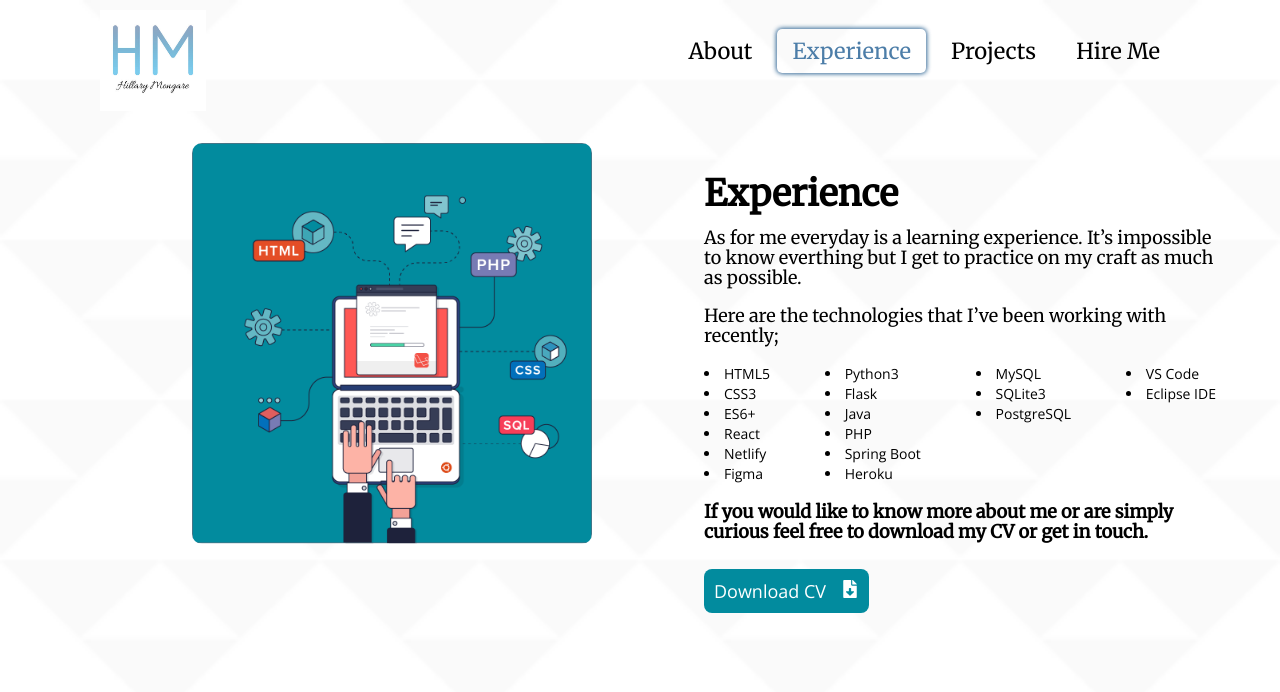
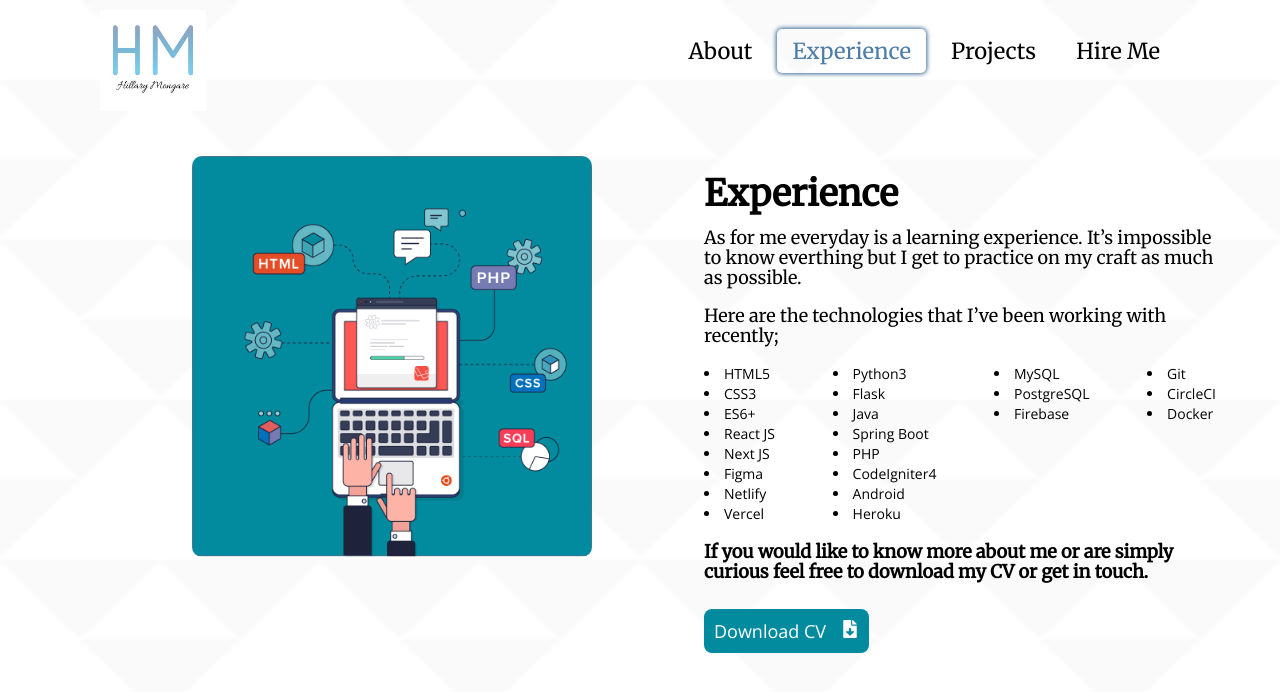
Before and after one commit to mongare70/my-portfolio-website-next-js-FE, a Next.js app: page /experience in a window 1280 px wide. Shown: the top 692 px of the page. Built offline with nearby package versions, Linux system fonts and the light colour scheme.

Commit message:
1920x1080 screen optimization

```diff
--- a/components/forms/ContactForm.module.css
+++ b/components/forms/ContactForm.module.css
@@ -87,14 +87,14 @@
   .form-control textarea,
   .form-control select {
     width: 100%;
-    max-width: 95%;
+    max-width: 100%;
   }
 
   .form-control-invalid input,
   .form-control-invalid textarea,
   .form-control-invalid select {
     width: 100%;
-    max-width: 95%;
+    max-width: 100%;
   }
 
   .form-actions button {
--- a/pages/experience.js
+++ b/pages/experience.js
@@ -30,26 +30,31 @@ const Experience = () => {
               <li>HTML5</li>
               <li>CSS3</li>
               <li>ES6+</li>
-              <li>React</li>
+              <li>React JS</li>
+              <li>Next JS</li>
+              <li>Figma</li>
               <li>Netlify</li>
-              <li>Figma</li>
+              <li>Vercel</li>
             </div>
             <div className={classes["skills-list-item"]}>
               <li>Python3</li>
               <li>Flask</li>
               <li>Java</li>
+              <li>Spring Boot</li>
               <li>PHP</li>
-              <li>Spring Boot</li>
+              <li>CodeIgniter4</li>
+              <li>Android</li>
               <li>Heroku</li>
             </div>
             <div className={classes["skills-list-item"]}>
               <li>MySQL</li>
-              <li>SQLite3</li>
               <li>PostgreSQL</li>
+              <li>Firebase</li>
             </div>
             <div className={classes["skills-list-item"]}>
-              <li>VS Code</li>
-              <li>Eclipse IDE</li>
+              <li>Git</li>
+              <li>CircleCI</li>
+              <li>Docker</li>
             </div>
           </div>
           <p className={classes.recommendation}>
--- a/styles/Experience.module.css
+++ b/styles/Experience.module.css
@@ -20,7 +20,7 @@
 
 .control2 {
   z-index: -1;
-  margin-top: 4%;
+  margin-top: 5%;
   margin-left: 15%;
   height: 400px;
   width: 400px;
@@ -100,3 +100,15 @@
     text-align: center;
   }
 }
+
+@media screen and (min-width: 1920px) {
+  .control2 {
+    margin-top: 10%;
+    margin-left: 20%;
+  }
+
+  .control {
+    left: 45%;
+    top: 20%;
+  }
+}
--- a/styles/Header.css
+++ b/styles/Header.css
@@ -57,9 +57,16 @@ input {
 }
 
 @media all and (max-width: 968px) {
+  nav {
+    margin-left: 0;
+    margin-right: 0;
+  }
+
   nav ul {
-    margin-right: 0px;
-    float: left;
+    float: none;
+    margin-right: 0;
+    text-align: center;
+    padding: 0;
   }
 
   nav .logo {
@@ -77,7 +84,6 @@ input {
 
   nav ul li a {
     font-size: 20px;
-    margin-left: 20px;
   }
 
   .show {
```
Also changed, not shown: pages/contact.js (+5 -2 lines), styles/Contact.module.css (+19 -0 lines), styles/Index.module.css (+13 -0 lines), styles/Projects.module.css (+10 -0 lines).
